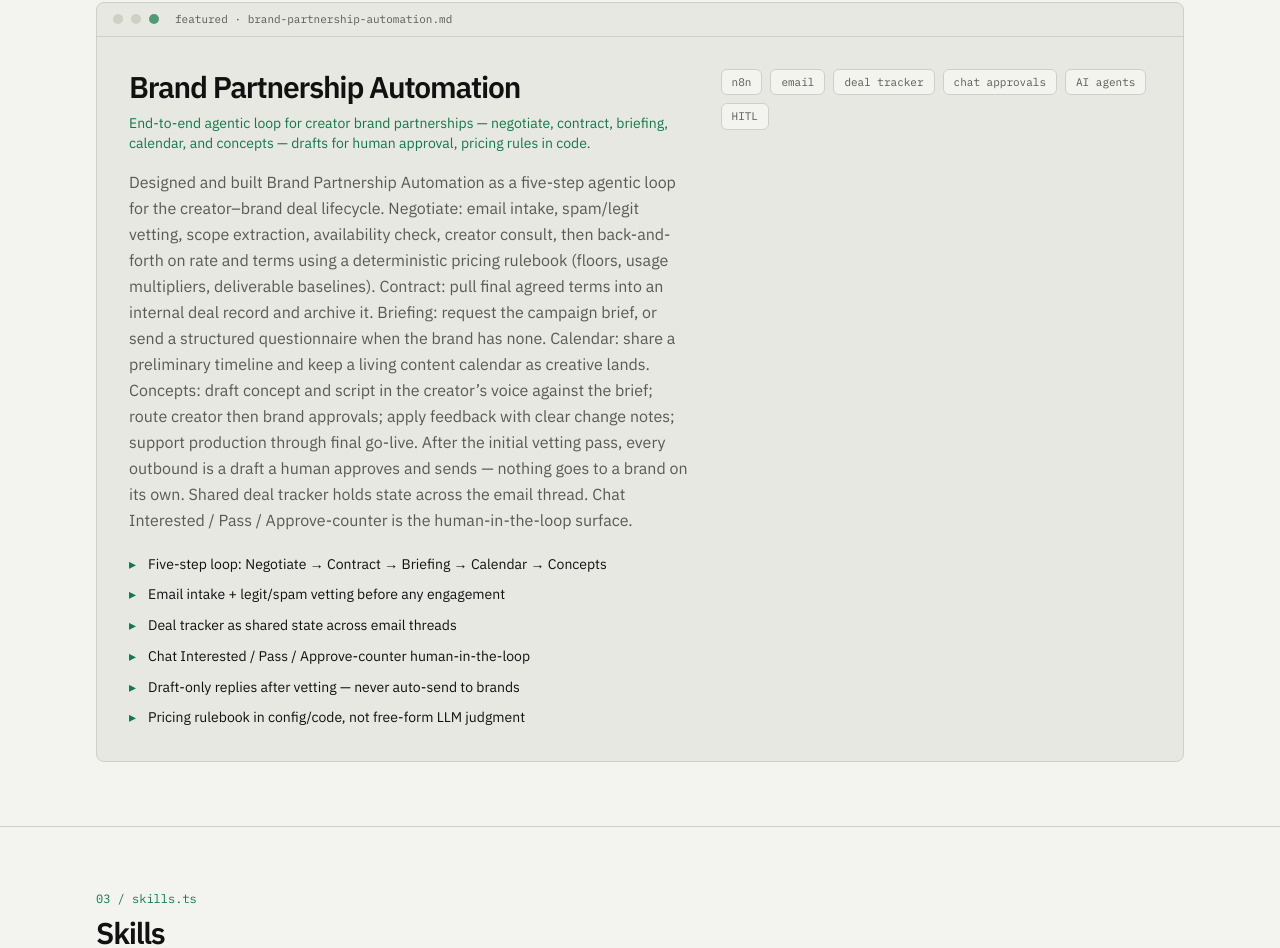
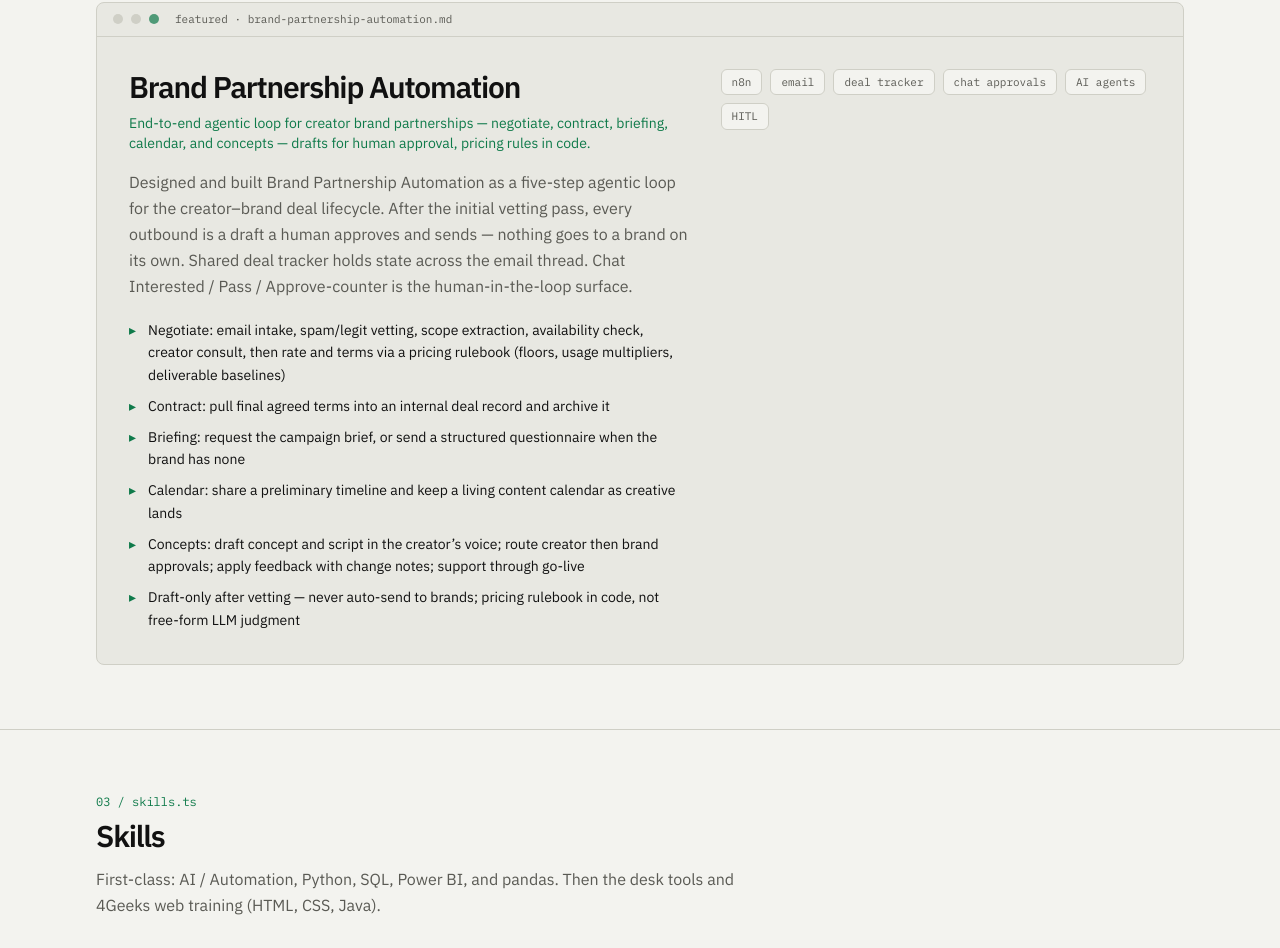
Before and after one commit to al4142/portfolio, a Next.js app: page / in a window 1280 px wide. Shown: the part 2623-3571 px from the top of the page. Built offline with nearby package versions, Linux system fonts and the light colour scheme.

Commit message:
Update Brand Partnership Automation description and highlights
Move the five-step loop detail into highlights and keep the description focused on the human-approval loop.

Co-authored-by: Alex Lopez <al4142@users.noreply.github.com>

```diff
--- a/src/content/site.ts
+++ b/src/content/site.ts
@@ -204,7 +204,7 @@ export const site: SiteContent = {
         summary:
           "End-to-end agentic loop for creator brand partnerships — negotiate, contract, briefing, calendar, and concepts — drafts for human approval, pricing rules in code.",
         description:
-          "Designed and built Brand Partnership Automation as a five-step agentic loop for the creator–brand deal lifecycle. Negotiate: email intake, spam/legit vetting, scope extraction, availability check, creator consult, then back-and-forth on rate and terms using a deterministic pricing rulebook (floors, usage multipliers, deliverable baselines). Contract: pull final agreed terms into an internal deal record and archive it. Briefing: request the campaign brief, or send a structured questionnaire when the brand has none. Calendar: share a preliminary timeline and keep a living content calendar as creative lands. Concepts: draft concept and script in the creator’s voice against the brief; route creator then brand approvals; apply feedback with clear change notes; support production through final go-live. After the initial vetting pass, every outbound is a draft a human approves and sends — nothing goes to a brand on its own. Shared deal tracker holds state across the email thread. Chat Interested / Pass / Approve-counter is the human-in-the-loop surface.",
+          "Designed and built Brand Partnership Automation as a five-step agentic loop for the creator–brand deal lifecycle. After the initial vetting pass, every outbound is a draft a human approves and sends — nothing goes to a brand on its own. Shared deal tracker holds state across the email thread. Chat Interested / Pass / Approve-counter is the human-in-the-loop surface.",
         featured: true,
         tags: [
           "n8n",
@@ -215,12 +215,12 @@ export const site: SiteContent = {
           "HITL",
         ],
         highlights: [
-          "Five-step loop: Negotiate → Contract → Briefing → Calendar → Concepts",
-          "Email intake + legit/spam vetting before any engagement",
-          "Deal tracker as shared state across email threads",
-          "Chat Interested / Pass / Approve-counter human-in-the-loop",
-          "Draft-only replies after vetting — never auto-send to brands",
-          "Pricing rulebook in config/code, not free-form LLM judgment",
+          "Negotiate: email intake, spam/legit vetting, scope extraction, availability check, creator consult, then rate and terms via a pricing rulebook (floors, usage multipliers, deliverable baselines)",
+          "Contract: pull final agreed terms into an internal deal record and archive it",
+          "Briefing: request the campaign brief, or send a structured questionnaire when the brand has none",
+          "Calendar: share a preliminary timeline and keep a living content calendar as creative lands",
+          "Concepts: draft concept and script in the creator’s voice; route creator then brand approvals; apply feedback with change notes; support through go-live",
+          "Draft-only after vetting — never auto-send to brands; pricing rulebook in code, not free-form LLM judgment",
         ],
       },
     ],
```
